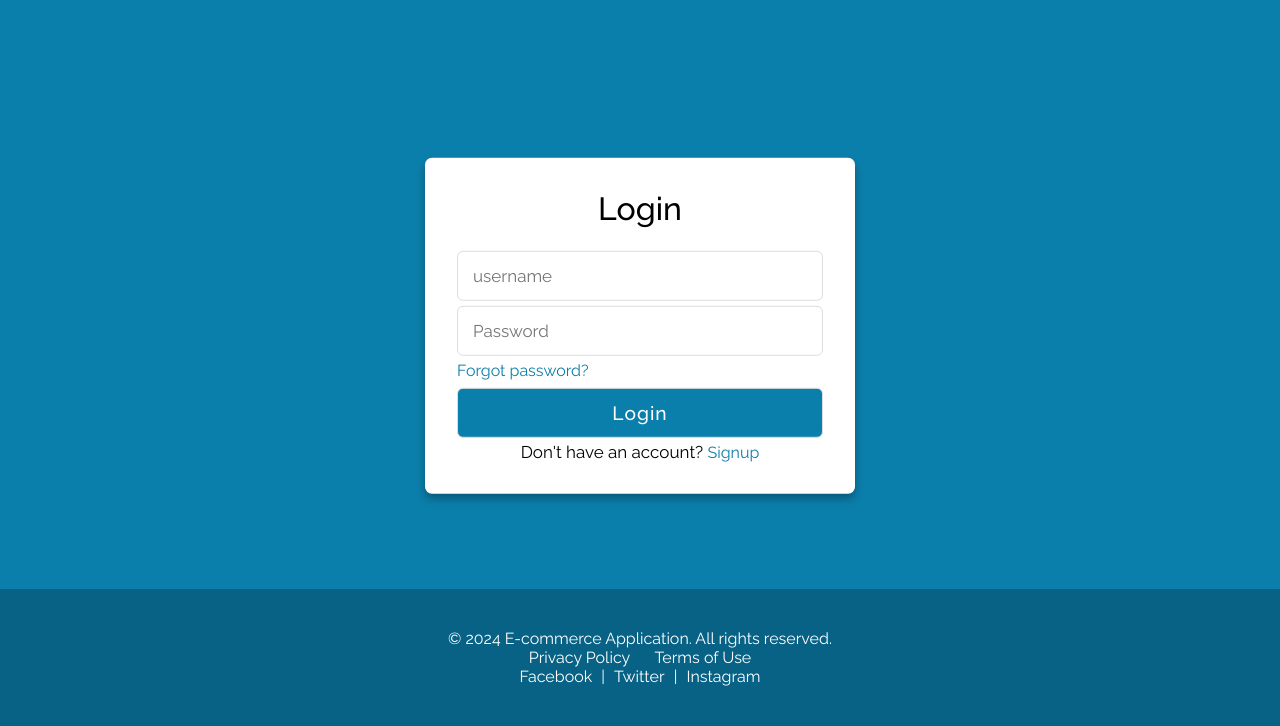
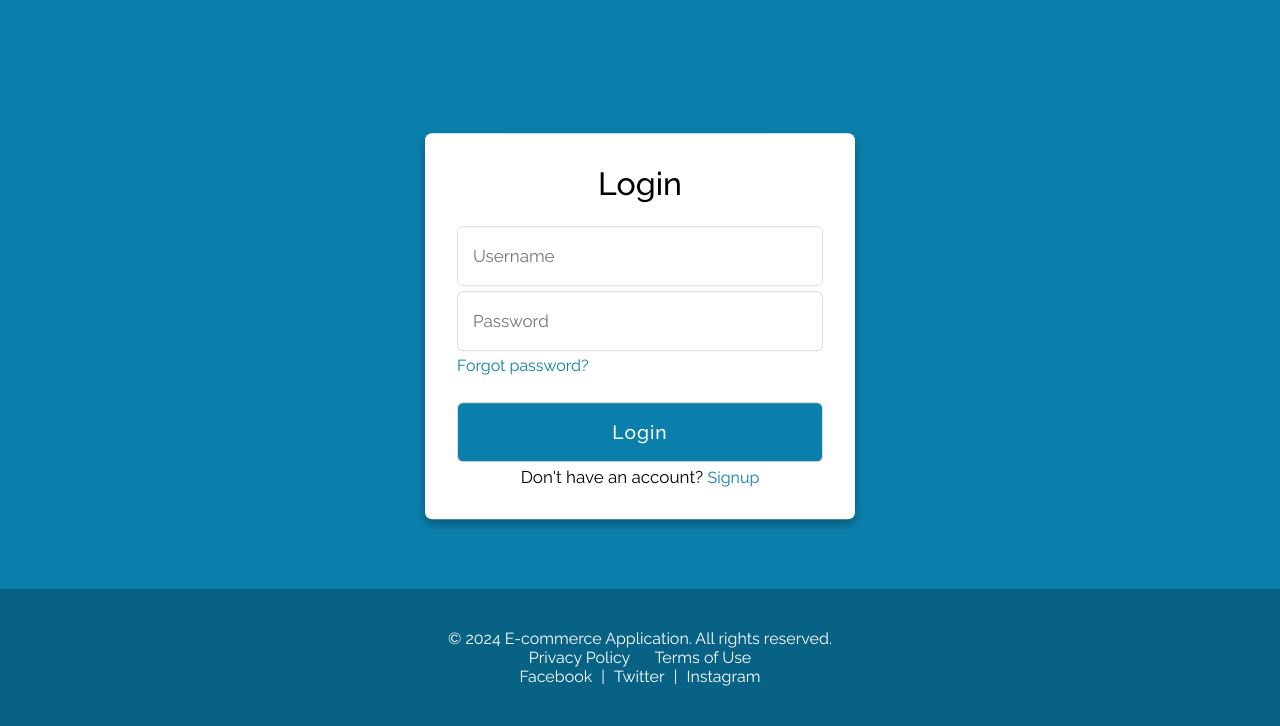
Before and after one commit to DarakhshanF/Django-eComm-app, a Django app: page /users/login/ in a window 1280 px wide. Shown: the part 74-800 px from the top of the page. Run offline with Django 4.2, Linux system fonts and the light colour scheme.

Commit message:
Display Authentication errors for signin form. Update styling of login form

```diff
--- a/eCommerce/static/css/signup.css
+++ b/eCommerce/static/css/signup.css
@@ -58,6 +58,7 @@ body{
   font-size: 1.2rem;
   font-weight: 500;
   letter-spacing: 1px;
+  margin-top: 1.7rem;
   cursor: pointer;
   transition: 0.4s;
 }
--- a/eCommerce/templates/users/signin.html
+++ b/eCommerce/templates/users/signin.html
@@ -1,15 +1,41 @@
 {% extends 'home/index.html' %}
+
+{%load static%}
+{% block extra_css %}
+  <link rel="stylesheet" href="{% static 'css/signup.css' %}">
+{% endblock %}
 
 {% block title %}Sign In Page{% endblock %}
 
 {% block content %}
-  <div class="signin-container">
+  <div class="container">
     <div class="form login">
       <header>Login</header>
       <form method="POST" action="{% url 'users:login' %}">
         {% csrf_token %}
+
+        {% comment %} Displaying any authentication errors {% endcomment %}
+        {% if form.non_field_errors %}
+            <div class="errors">
+              {% for error in form.non_field_errors %}
+                <p class="error">{{ error }}</p>
+              {% endfor %}
+            </div>
+        {% endif %}
+
         {{ form.username }}
+        {% if form.username.errors %}
+            {% for error in form.username.errors %}
+                <div class="error">{{ error }}</div>
+            {% endfor %}
+        {% endif %}
+
         {{ form.password }}
+        {% if form.password.errors %}
+            {% for error in form.password.errors %}
+                <div class="error">{{ error }}</div>
+            {% endfor %}
+        {% endif %}
         <a href="#">Forgot password?</a>
         <input type="submit" class="button" value="Login">
       </form>
--- a/eCommerce/users/forms.py
+++ b/eCommerce/users/forms.py
@@ -23,5 +23,5 @@ class LoginForm(forms.Form):
     def __init__(self, *args, **kwargs):
         super(LoginForm, self).__init__(*args, **kwargs)
 
-        self.fields['username'].widget = forms.TextInput(attrs={'placeholder': 'username'})
+        self.fields['username'].widget = forms.TextInput(attrs={'placeholder': 'Username'})
         self.fields['password'].widget = forms.PasswordInput(attrs={'placeholder': 'Password'})
--- a/eCommerce/users/views.py
+++ b/eCommerce/users/views.py
@@ -37,8 +37,10 @@ def user_login(request):
             if user:
                 login(request, user)
                 return redirect('users:home')
+            else:
+                form.add_error(None, 'Username or password is incorrect. Please try again')
+        return render(request, 'users/signin.html', {'form': form}) # display error messages
     else:
-        print("This is not valid")
         form = LoginForm()
     return render(request, 'users/signin.html', {'form': form})
 
```
